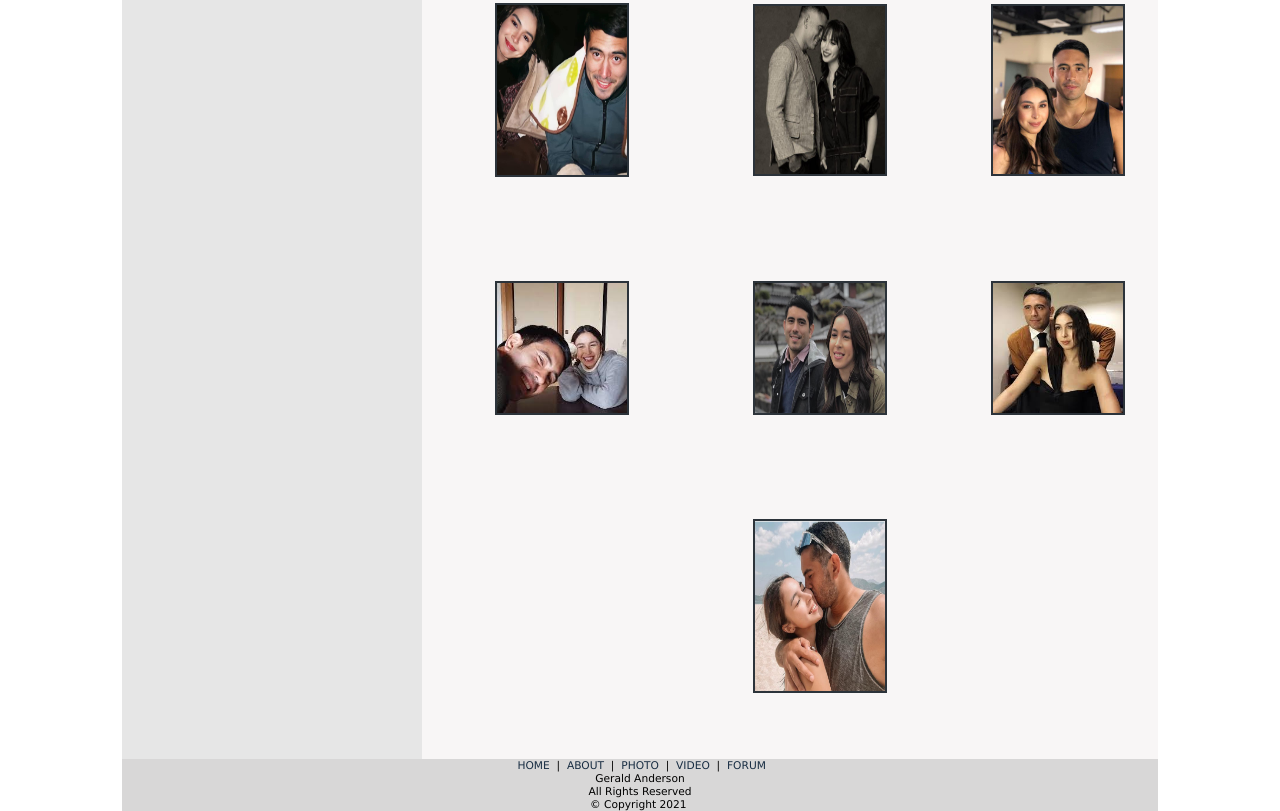
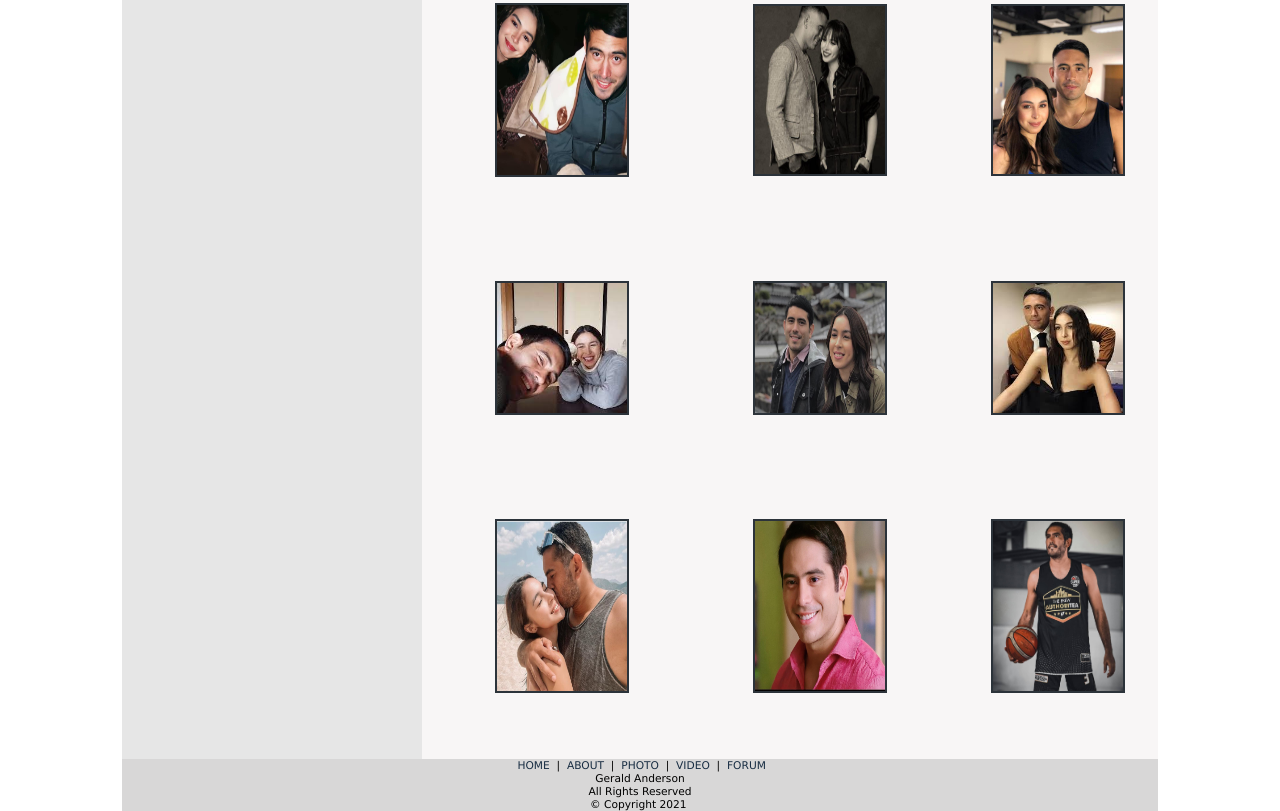
Before and after one commit to erllbryan/gerald, a plain HTML site: page photo.html in a window 1280 px wide. Shown: the part 3215-4026 px from the top of the page. Drawn offline with Linux system fonts and the light colour scheme.

Commit message:
Add files via upload

```diff
--- a/photo.html
+++ b/photo.html
@@ -406,14 +406,24 @@
 
 										<tr>
 
-											<td >&nbsp;</td>
 
 											<td >
 
 											<a href="img/g10.png" target="_blank">
 
 											<img  height="170" src="img/g10.png" width="130" alt="Gerald Anderson"  /><!-- MSComment="autothumbnail" xthumbnail-orig-image="file:///F:/SIR CARLOS/sircarlos/geraldanderson.org/img/gerald anderson (27).jpg" --></a></td>
-									</tr>
+											<td >
+
+												<a href="img/g38.jpg" target="_blank">
+
+												<img  height="170" src="img/g38.jpg" width="130" alt="Gerald Anderson"  /><!-- MSComment="autothumbnail" xthumbnail-orig-image="file:///F:/SIR CARLOS/sircarlos/geraldanderson.org/img/gerald anderson (27).jpg" --></a></td>
+												<td >
+
+													<a href="img/g37.jpg" target="_blank">
+
+													<img  height="170" src="img/g37.jpg" width="130" alt="Gerald Anderson"  /><!-- MSComment="autothumbnail" xthumbnail-orig-image="file:///F:/SIR CARLOS/sircarlos/geraldanderson.org/img/gerald anderson (27).jpg" --></a></td>
+
+										</tr>
 
 								</tbody></table>
 
```
